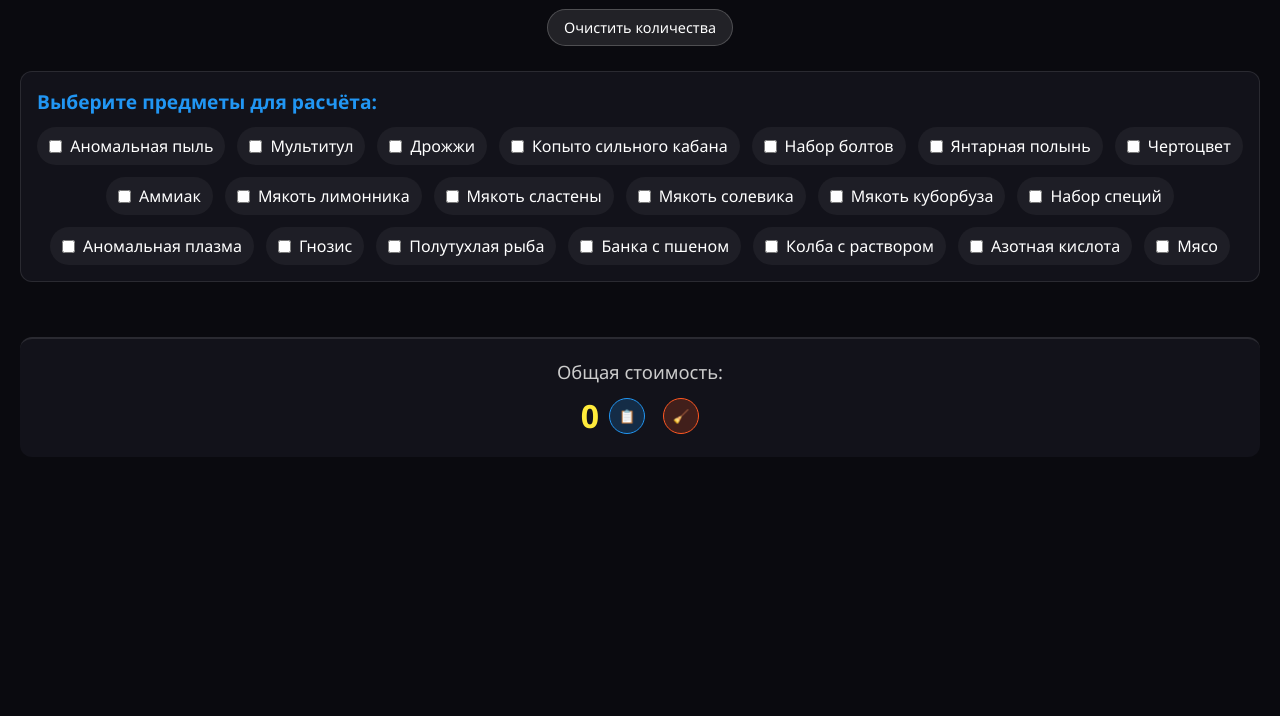
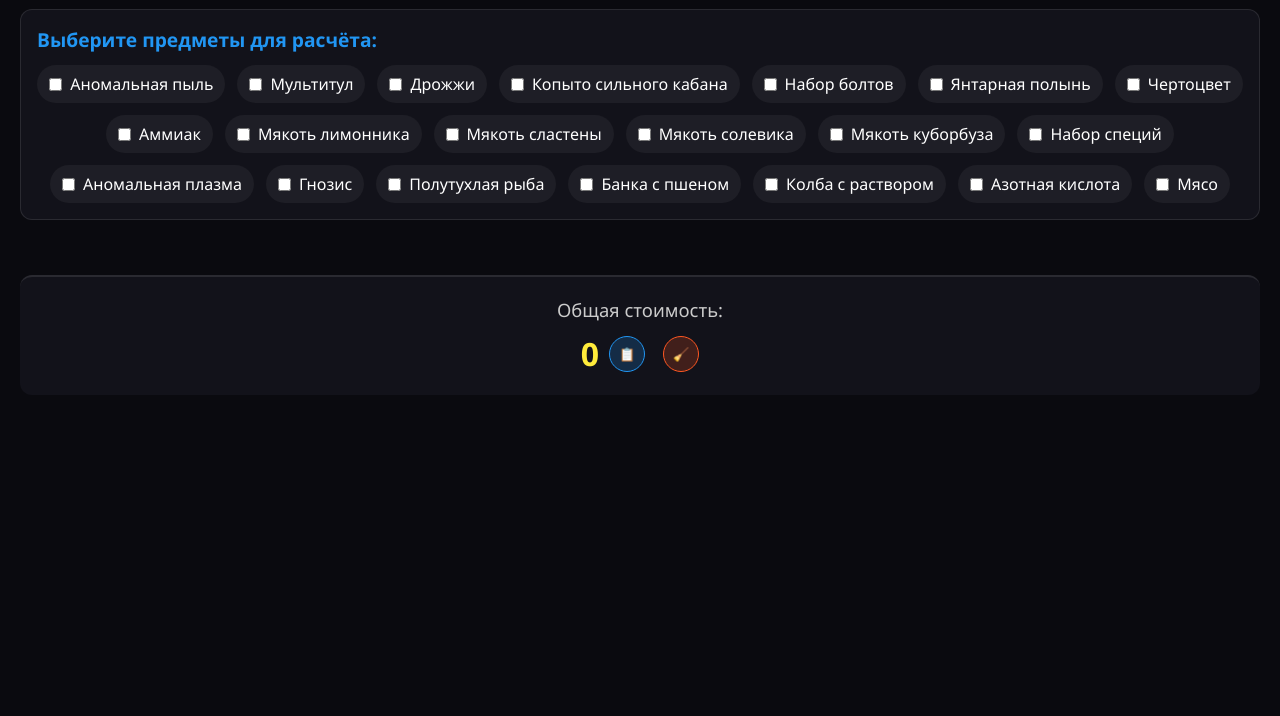
Before and after one commit to Asxhi/kalkyl9tor, a plain HTML site: page index.html in a window 1280 px wide. Shown: the part 84-800 px from the top of the page. Drawn offline with Linux system fonts and the light colour scheme.

Commit message:
Update index.html

```diff
--- a/index.html
+++ b/index.html
@@ -258,18 +258,6 @@
 <body>
     <div class="header">
         <h1>Игровой калькулятор</h1>
-        <!-- Новая кнопка -->
-    <button id="clear-quantities" style="
-        background: rgba(255, 255, 255, 0.1);
-        border: 1px solid rgba(255, 255, 255, 0.2);
-        color: #fff;
-        padding: 8px 16px;
-        border-radius: 20px;
-        font-size: 0.9rem;
-        cursor: pointer;
-        margin-top: 10px;
-        transition: all 0.2s;
-    ">Очистить количества</button>
     </div>
 
     <div class="selector">
```
